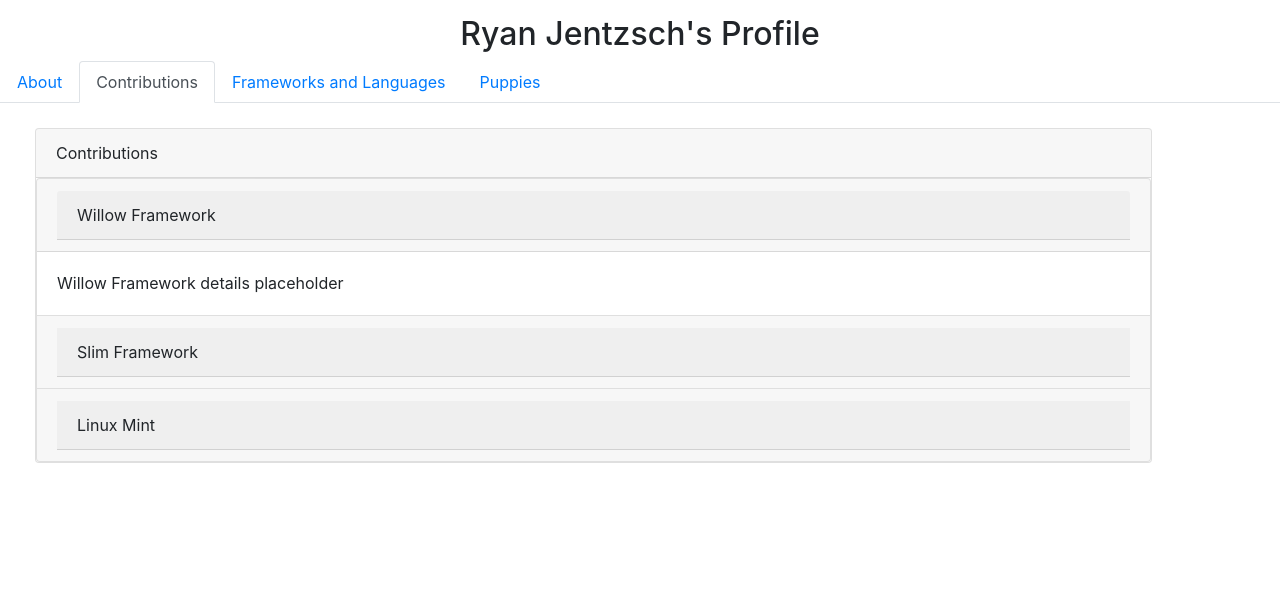
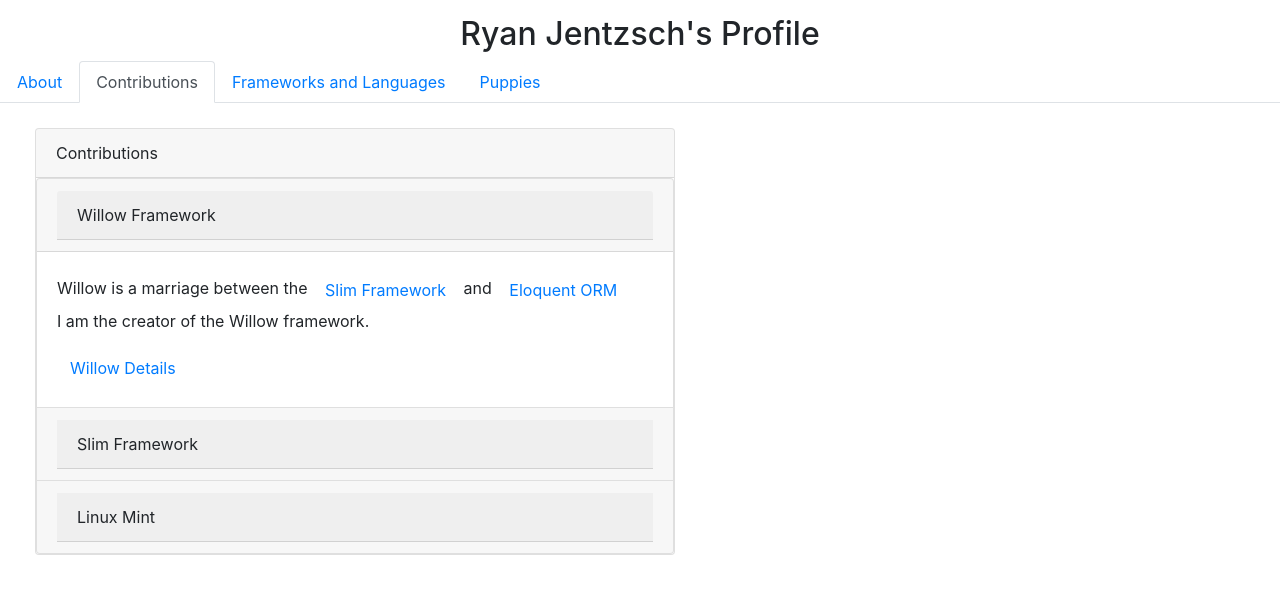
Before and after one commit to RyanNerd/ryannerd.github.io, a React (Create React App) app: page / in a window 1280 px wide. Both pictures are taken after a click on the tab "Contributions". Shown: the top 594 px of the page. Built offline with nearby package versions, Linux system fonts and the light colour scheme; no server answers.

Commit message:
:lipstick: Improve Contributions and Frameworks and Languages
UI improvement for most tabs

```diff
--- a/src/components/About/AboutPage.js
+++ b/src/components/About/AboutPage.js
@@ -18,7 +18,7 @@
                     </Card.Text>
                 </ListGroup.Item>
                 <ListGroup horizontal variant={"flush"}>
-                    <ListGroup.Item><Button variant={"link"} href="mailto:ryan.jentzsch@gmail.com" className="hover-underline-animation">Contact Me</Button></ListGroup.Item>
+                    <ListGroup.Item><Button variant={"link"} href="mailto:ryan.jentzsch@gmail.com" className="hover-underline-animation">Email Me</Button></ListGroup.Item>
                     <ListGroup.Item><Button variant={"link"} href="https://github.com/RyanNerd" className="hover-underline-animation">GitHub Profile</Button></ListGroup.Item>
                     <ListGroup.Item><Button variant={"link"} href="https://stackoverflow.com/users/4323201/ryannerd" className="hover-underline-animation">StackOverflow Reputation</Button></ListGroup.Item>
                 </ListGroup>
--- a/src/components/Contributions/ContributionsPage.js
+++ b/src/components/Contributions/ContributionsPage.js
@@ -1,4 +1,4 @@
-import React from 'react';
+import React, {useState} from 'react';
 import Card from "react-bootstrap/Card";
 import Accordion from "react-bootstrap/Accordion";
 import Button from "react-bootstrap/Button";
@@ -6,55 +6,67 @@
 
 function ContributionsPage()
 {
+    const [ eventKey, setEventKey ] = useState("0");
+
     return (
-        <Card>
+        <Card style={{ width: '40rem' }}>
             <Card.Header>Contributions</Card.Header>
-            <Accordion defaultActiveKey="0">
+            <Accordion activeKey={eventKey}>
                 <Card>
                     <Card.Header>
-                        <Accordion.Toggle as={Card.Header} eventKey="0">
+                        <Accordion.Toggle as={Card.Header} eventKey="0" onClick={()=>setEventKey("0")}>
                             Willow Framework
                         </Accordion.Toggle>
                     </Card.Header>
                     <Accordion.Collapse eventKey="0">
                         <Card.Body>
-                            Willow Framework details placeholder
+                            Willow is a marriage between the <Button variant="link" onClick={() => setEventKey("1")} className="hover-underline-animation">Slim Framework</Button>
+                            <span> </span>and <Button variant="link" href="https://laravel.com/docs/6.x/eloquent" className="hover-underline-animation">Eloquent ORM</Button>
+                            <p>
+                                I am the creator of the Willow framework.
+                            </p>
+                            <Button variant="link" href="https://notion.so/ryannerd/Get-Started-bf56317580884ccd95ed8d3889f83c72" className="hover-underline-animation">
+                                Willow Details
+                            </Button>
                         </Card.Body>
                     </Accordion.Collapse>
                 </Card>
                 <Card>
                     <Card.Header>
-                        <Accordion.Toggle as={Card.Header} eventKey="1">
+                        <Accordion.Toggle as={Card.Header} eventKey="1" onClick={() => setEventKey("1")}>
                             Slim Framework
                         </Accordion.Toggle>
                     </Card.Header>
                     <Accordion.Collapse eventKey="1">
                         <Card.Body>
-                            Slim Framework details placeholder
+                            <Card.Text>
+                            The <a href="http://www.slimframework.com/" className="hover-underline-animation">Slim Framework</a> is a lightweight framework
+                            used to quickly spin up RESTful APIs. I'm a contributor to the Slim Framework.
+                            </Card.Text>
                         </Card.Body>
                     </Accordion.Collapse>
                 </Card>
                 <Card>
                     <Card.Header>
-                        <Accordion.Toggle as={Card.Header} eventKey="2">
+                        <Accordion.Toggle as={Card.Header} eventKey="2" onClick={() => setEventKey("2")}>
                                 <span>Linux Mint</span>
                         </Accordion.Toggle>
                     </Card.Header>
                     <Accordion.Collapse eventKey="2">
                         <Card.Body>
                             <Card.Text>
-                                Place holder
+                                <a href="https://linuxmint.com/about.php" className="hover-underline-animation">Linux Mint</a> is a modern, elegant and
+                                comfortable operating system which is both powerful and easy to use.
                             </Card.Text>
 
                             <Button variant="link" href="https://cinnamon-spices.linuxmint.com/desklets/view/41" className="hover-underline-animation">
-                                Details
+                                One of my contributions to Linux Mint
                             </Button>
                         </Card.Body>
                     </Accordion.Collapse>
                 </Card>
             </Accordion>
         </Card>
-
     )
 }
 
--- a/src/components/Frameworks/FrameworksPage.js
+++ b/src/components/Frameworks/FrameworksPage.js
@@ -30,7 +30,7 @@
         </ListGroup>
 
 
-        <ListGroup as="ul" style={{ width: "45rem", marginTop: "25px"}}>
+        <ListGroup as="ul" style={{ width: "30rem", marginTop: "25px"}}>
             <ListGroup.Item as="li" active>
                 <b>Languages</b>
             </ListGroup.Item>
```
